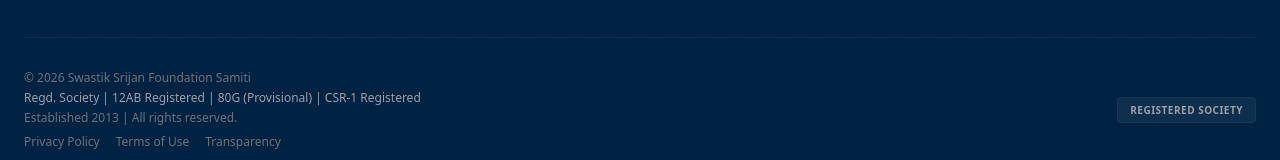
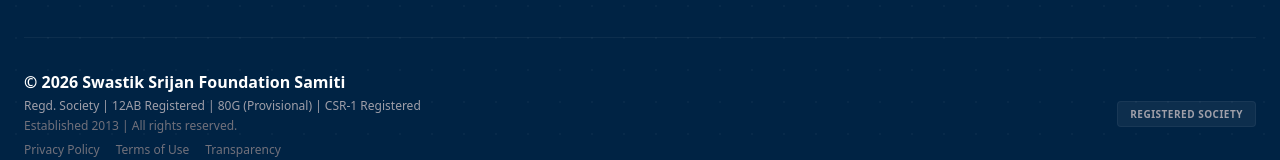
Before and after one commit to Swastiksrijan/SSF-Final, a React (Vite) app: page /Members in a window 1280 px wide. Shown: the part 4203-4363 px from the top of the page. Built offline with nearby package versions, Linux system fonts and the light colour scheme; no server answers; a web font is replaced by a local one.

Commit message:
Update FooterSection.jsx

```diff
--- a/src/pages/FooterSection.jsx
+++ b/src/pages/FooterSection.jsx
@@ -193,13 +193,15 @@ export default function FooterSection() {
         {/* BOTTOM: Copyright & Legal */}
         <div className="pt-8 border-t border-white/5 flex flex-col md:flex-row items-center justify-between gap-4">
           <div className="text-xs text-zinc-500 font-medium text-center md:text-left">
-            <p>© {new Date().getFullYear()} Swastik Srijan Foundation Samiti</p>
+  <p className="text-sm md:text-base font-semibold text-white">
+  © {new Date().getFullYear()} Swastik Srijan Foundation Samiti
+</p>
 
 <p className="text-xs text-zinc-400 mt-1">
   Regd. Society | 12AB Registered | 80G (Provisional) | CSR-1 Registered
 </p>
 
-<p className="mt-1">
+<p className="text-xs text-zinc-500 mt-1">
   Established 2013 | All rights reserved.
 </p>
 
```
